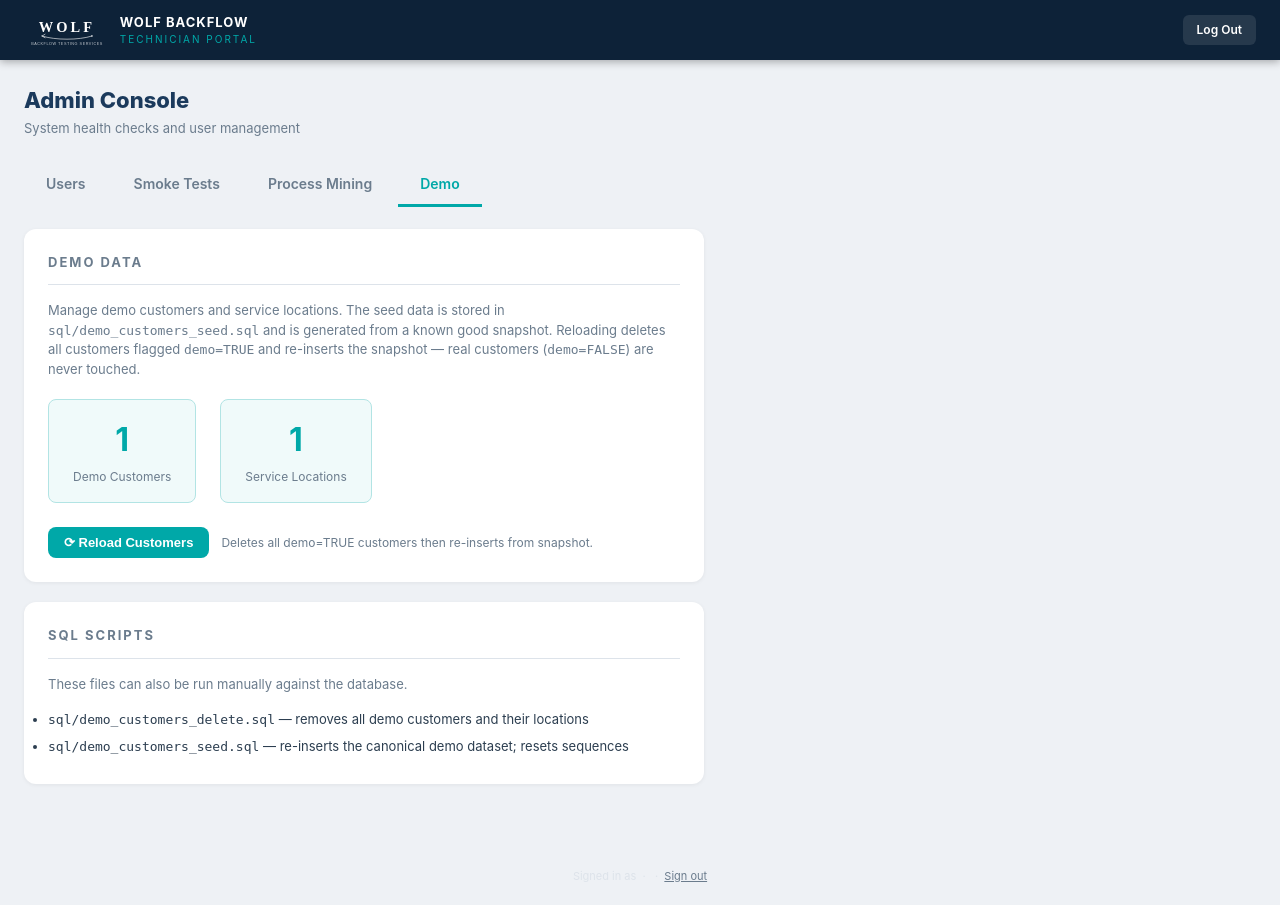
After one commit to ronmcnatt/Wolf, a Django app: template technician/templates/technician/admin_demo.html in a window 1280 px wide. The commit adds this page. Run offline with Django 5.2, Linux system fonts and the light colour scheme; the template is opened without the code that fills it: most values are stand-ins (such as "Sample title", 1, 10 or a date in 2020).

Commit message:
Admin Demo tab: Reload Customers button, SQL scripts
- sql/demo_customers_delete.sql — deletes all rows with demo=TRUE from
  cust_customer and cust_customerlocation (locations first for portability)
- sql/demo_customers_seed.sql — generated snapshot INSERT statements for
  all 54 demo customers + 1 location; resets PostgreSQL sequences after
  explicit-ID inserts
- admin_demo view + admin_demo_reload POST endpoint — reads and executes
  both SQL files in a single transaction; skips setval on SQLite
- New Admin tab "Demo" visible across all four admin pages
- Reload Customers button: shows spinner while running, green success or
  red error result with counts; real customers (demo=FALSE) are never affected

Co-Authored-By: Claude Sonnet 4.6 <noreply@anthropic.com>

```diff
--- /dev/null
+++ b/technician/templates/technician/admin_demo.html
@@ -0,0 +1,111 @@
+{% extends "technician/base.html" %}
+
+{% block content %}
+<div class="tech-page">
+
+  <div class="tech-page-header">
+    <div>
+      <h1>Admin Console</h1>
+      <p>System health checks and user management</p>
+    </div>
+  </div>
+
+  <!-- ADMIN TABS -->
+  <nav class="tab-nav">
+    <a href="{% url 'admin_users' %}" class="tab-link">Users</a>
+    <a href="{% url 'admin_smoke_tests' %}" class="tab-link">Smoke Tests</a>
+    <a href="{% url 'admin_process_mining' %}" class="tab-link">Process Mining</a>
+    <a href="{% url 'admin_demo' %}" class="tab-link active">Demo</a>
+  </nav>
+
+  <div style="max-width:680px;">
+
+    <div class="card" style="margin-bottom:20px;">
+      <h3>Demo Data</h3>
+      <p style="font-size:13px; color:var(--muted); margin-bottom:20px;">
+        Manage demo customers and service locations. The seed data is stored in
+        <code>sql/demo_customers_seed.sql</code> and is generated from a known good snapshot.
+        Reloading deletes all customers flagged <code>demo=TRUE</code> and re-inserts the
+        snapshot — real customers (<code>demo=FALSE</code>) are never touched.
+      </p>
+
+      <div style="display:flex; gap:24px; margin-bottom:24px;">
+        <div style="background:#f0fafa; border:1px solid #b2e4e4; border-radius:8px; padding:16px 24px; text-align:center; min-width:120px;">
+          <div style="font-size:32px; font-weight:700; color:var(--teal);">{{ customer_count }}</div>
+          <div style="font-size:12px; color:var(--muted); margin-top:4px;">Demo Customers</div>
+        </div>
+        <div style="background:#f0fafa; border:1px solid #b2e4e4; border-radius:8px; padding:16px 24px; text-align:center; min-width:120px;">
+          <div style="font-size:32px; font-weight:700; color:var(--teal);">{{ location_count }}</div>
+          <div style="font-size:12px; color:var(--muted); margin-top:4px;">Service Locations</div>
+        </div>
+      </div>
+
+      <div id="reload-status" style="display:none; margin-bottom:16px; padding:12px 16px; border-radius:8px; font-size:13px; font-weight:500;"></div>
+
+      <div style="display:flex; align-items:center; gap:12px;">
+        <button id="reload-btn" type="button" class="btn btn-primary" onclick="reloadDemo()">
+          ⟳ Reload Customers
+        </button>
+        <span style="font-size:12px; color:var(--muted);">
+          Deletes all demo=TRUE customers then re-inserts from snapshot.
+        </span>
+      </div>
+    </div>
+
+    <div class="card">
+      <h3>SQL Scripts</h3>
+      <p style="font-size:13px; color:var(--muted); margin-bottom:12px;">
+        These files can also be run manually against the database.
+      </p>
+      <ul style="font-size:13px; line-height:2;">
+        <li><code>sql/demo_customers_delete.sql</code> — removes all demo customers and their locations</li>
+        <li><code>sql/demo_customers_seed.sql</code> — re-inserts the canonical demo dataset; resets sequences</li>
+      </ul>
+    </div>
+
+  </div>
+</div>
+
+<script>
+  function reloadDemo() {
+    const btn = document.getElementById('reload-btn');
+    const status = document.getElementById('reload-status');
+    btn.disabled = true;
+    btn.textContent = 'Reloading…';
+    status.style.display = 'none';
+
+    fetch('{% url "admin_demo_reload" %}', {
+      method: 'POST',
+      headers: {'X-CSRFToken': '{{ csrf_token }}'},
+    })
+    .then(r => r.json())
+    .then(data => {
+      if (data.ok) {
+        status.style.background = '#d1fae5';
+        status.style.color = '#065f46';
+        status.style.border = '1px solid #6ee7b7';
+        status.textContent = '✓ Reloaded successfully — ' + data.customers + ' customers, ' + data.locations + ' locations.';
+        // Update stat cards
+        document.querySelectorAll('.demo-stat')[0] && (document.querySelectorAll('.demo-stat')[0].textContent = data.customers);
+      } else {
+        status.style.background = '#fee2e2';
+        status.style.color = '#b91c1c';
+        status.style.border = '1px solid #fca5a5';
+        status.textContent = '✗ Error: ' + (data.error || 'Unknown error');
+      }
+      status.style.display = 'block';
+      btn.disabled = false;
+      btn.textContent = '⟳ Reload Customers';
+    })
+    .catch(err => {
+      status.style.background = '#fee2e2';
+      status.style.color = '#b91c1c';
+      status.style.border = '1px solid #fca5a5';
+      status.textContent = '✗ Request failed: ' + err;
+      status.style.display = 'block';
+      btn.disabled = false;
+      btn.textContent = '⟳ Reload Customers';
+    });
+  }
+</script>
+{% endblock %}
--- a/technician/templates/technician/admin_process_mining.html
+++ b/technician/templates/technician/admin_process_mining.html
@@ -15,7 +15,8 @@
   <nav class="tab-nav">
     <a href="{% url 'admin_users' %}" class="tab-link">Users</a>
     <a href="{% url 'admin_smoke_tests' %}" class="tab-link">Smoke Tests</a>
-    <a href="{% url 'admin_process_mining' %}" class="tab-link active">Process Mining</a>
+    <a href="{% url 'admin_process_mining' %}" class="tab-link">Process Mining</a>
+    <a href="{% url 'admin_demo' %}" class="tab-link">Demo</a>
   </nav>
 
   <!-- STATS -->
--- a/technician/templates/technician/admin_smoke_tests.html
+++ b/technician/templates/technician/admin_smoke_tests.html
@@ -16,6 +16,7 @@
     <a href="{% url 'admin_users' %}" class="tab-link">Users</a>
     <a href="{% url 'admin_smoke_tests' %}" class="tab-link active">Smoke Tests</a>
     <a href="{% url 'admin_process_mining' %}" class="tab-link">Process Mining</a>
+    <a href="{% url 'admin_demo' %}" class="tab-link">Demo</a>
   </nav>
 
   <!-- SUMMARY STATS -->
--- a/technician/templates/technician/admin_users.html
+++ b/technician/templates/technician/admin_users.html
@@ -18,6 +18,7 @@
     <a href="{% url 'admin_users' %}" class="tab-link active">Users</a>
     <a href="{% url 'admin_smoke_tests' %}" class="tab-link">Smoke Tests</a>
     <a href="{% url 'admin_process_mining' %}" class="tab-link">Process Mining</a>
+    <a href="{% url 'admin_demo' %}" class="tab-link">Demo</a>
   </nav>
 
   <!-- STATS -->
--- a/technician/urls.py
+++ b/technician/urls.py
@@ -36,6 +36,8 @@ urlpatterns = [
     path('admin/users/<int:user_id>/edit/', views.admin_user_form, name='admin_user_edit'),
     path('admin/smoketests/', views.admin_smoke_tests, name='admin_smoke_tests'),
     path('admin/processmining/', views.admin_process_mining, name='admin_process_mining'),
+    path('admin/demo/', views.admin_demo, name='admin_demo'),
+    path('admin/demo/reload/', views.admin_demo_reload, name='admin_demo_reload'),
 
     # Customer
     path('customer/', views.customer_dashboard, name='customer_dashboard'),
```
Also changed, not shown: sql/demo_customers_delete.sql (added, +11 -0 lines), sql/demo_customers_seed.sql (added, +70 -0 lines), technician/views.py (+41 -0 lines).
